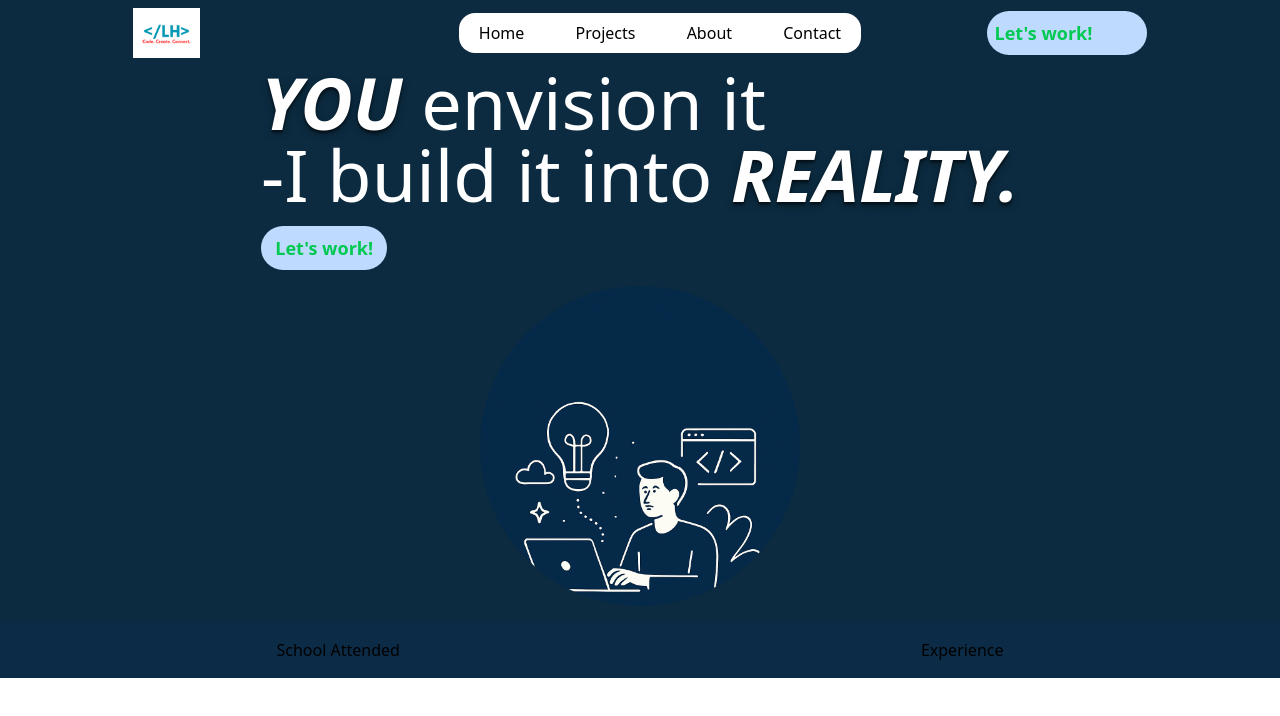
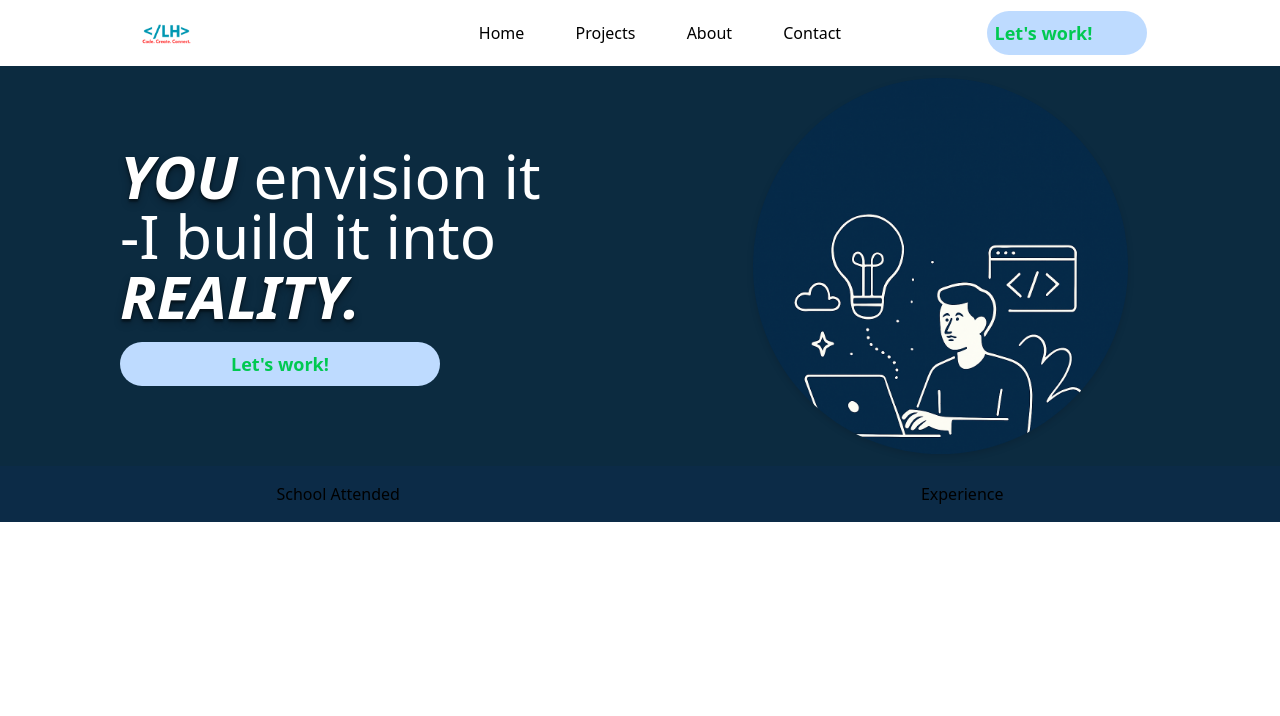
Before and after one commit to lowiechojas/lowiechojas, a React (Vite) app: page / in a window 1280 px wide. Shown: the top 716 px of the page. Built offline with nearby package versions, Linux system fonts and the light colour scheme; the HTML template or start-up script is replaced by a standard one.

Commit message:
fixed several sizes in home and navbar

```diff
--- a/src/components/Navbar.jsx
+++ b/src/components/Navbar.jsx
@@ -42,9 +42,9 @@ const Navbar = () => {
     }
   }, [])
 
-
+  //bg-[#0c2b40]
   return (
-    <div className='z-50 p-2 bg-[#0c2b40] flex flex-row justify-evenly items-center sticky top-0'>
+    <div className='z-50 p-2 bg-white flex flex-row justify-evenly items-center sticky top-0'>
         <div>
           <NavLink to="/">
           <img className='h-1/2 w-1/3' src={logo} alt=""/>
--- a/src/pages/Home.jsx
+++ b/src/pages/Home.jsx
@@ -9,21 +9,21 @@ const Home = () => {
   return (
     <div>
 
-        <div className='flex flex-wrap items-center justify-around bg-[#0c2b40] w-screen h-fit lg:pl-30 lg:pr-30'>
+        <div className='flex flex-wrap sm:flex-nowrap items-center justify-around bg-[#0c2b40] w-screen h-[50vh] lg:pl-30 lg:pr-30'>
           <div className='grid gap-4 p-4 sm:p-0'>
-            <h1 className='text-xl sm:text-7xl text-white'>
+            <h1 className='text-2xl sm:text-6xl text-white'>
               <span className='italic font-sans font-bold text-shadow-lg/32'>YOU</span> envision it<br/>
               -I build it into <span className='italic font-sans font-extrabold text-shadow-lg/32'>REALITY.</span></h1>
             <NavLink to={'/contact'}>
-            <button className='hover:bg-green-500 hover:text-white h-auto w-auto sm:w-1/6 sm:text-lg text-[10px] p-2 bg-blue-200 font-bold text-green-500 rounded-full'>Let's work!</button>
+            <button className='hover:bg-green-500 hover:text-white h-auto w-auto sm:w-[25vw] sm:text-lg text-[10px] p-2 bg-blue-200 font-bold text-green-500 rounded-full'>Let's work!</button>
             </NavLink>
           </div>
 
-          <div className='flex overflow-auto z-5 gap-4 border-green-500 size-fit p-4'>
-            <div>
-              <img className='flex overflow-autodrop-shadow-md rounded-full h-auto lg:w-[25vw] md:w-1/2 object-fill' src={logo} alt="" />
+
+            <div className='flex items-center justify-around p-4 sm:pr-8'>
+              <img className='flex overflow-auto drop-shadow-md rounded-full h-auto w-auto sm:h-auto sm:w-[30vw] object-fill' src={logo} alt="" />
             </div>
-          </div>
+
         </div>
 
 
```
